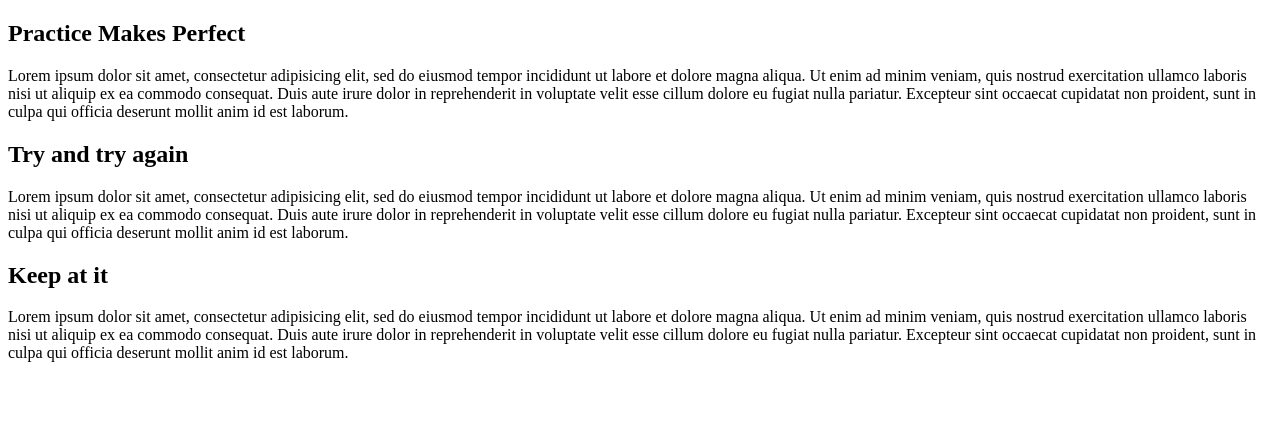
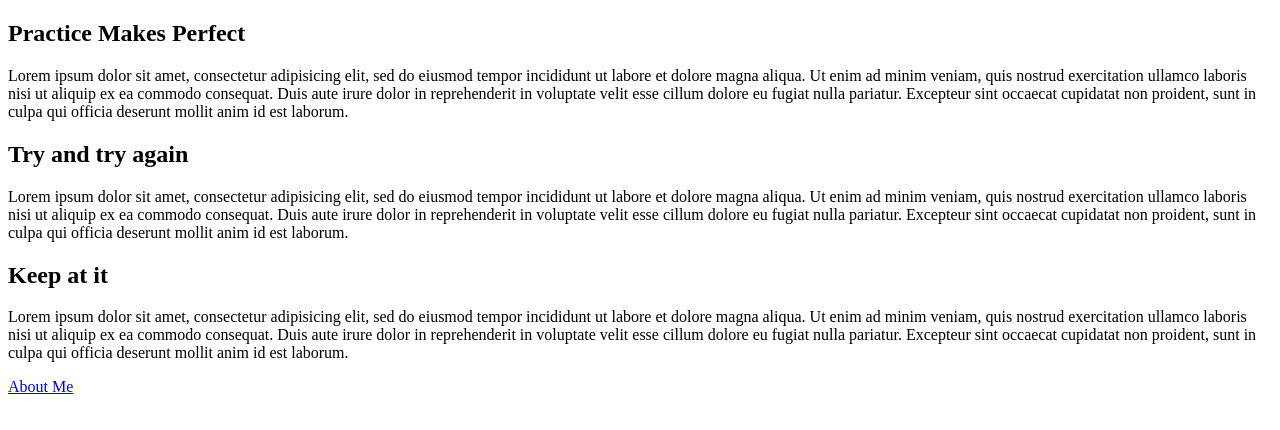
Before and after one commit to kcbelford/practice, a plain HTML site: page index.html in a window 1280 px wide. Drawn offline with Linux system fonts and the light colour scheme.

Commit message:
Added link in index.html

```diff
--- a/index.html
+++ b/index.html
@@ -18,5 +18,6 @@
         <p>Lorem ipsum dolor sit amet, consectetur adipisicing elit, sed do eiusmod tempor incididunt ut labore et dolore magna aliqua. Ut enim ad minim veniam, quis nostrud exercitation ullamco laboris nisi ut aliquip ex ea commodo consequat. Duis aute irure dolor in reprehenderit in voluptate velit esse cillum dolore eu fugiat nulla pariatur. Excepteur sint occaecat cupidatat non proident, sunt in culpa qui officia deserunt mollit anim id est laborum.</p>
         </section>
     </article>
+    <a href="profile.html">About Me</a>
   </body>
 </html>
```
